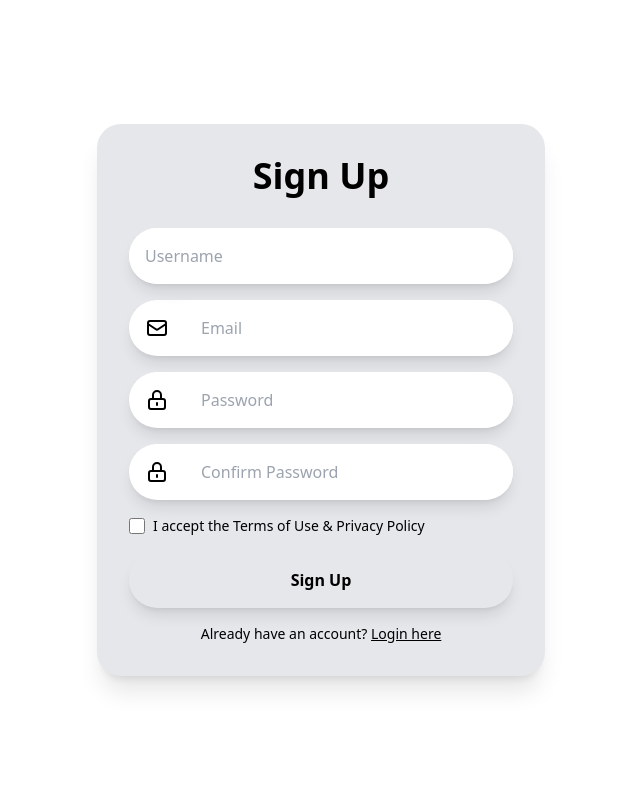
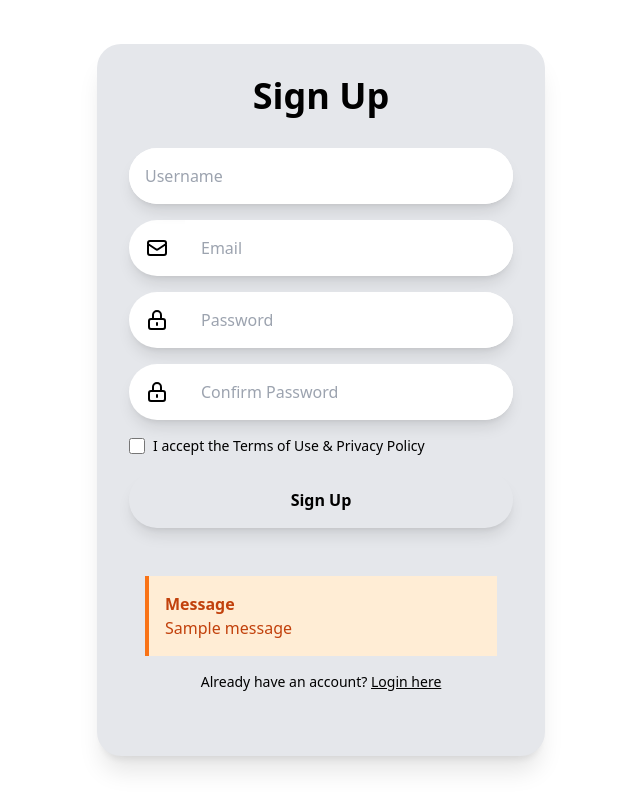
Before and after one commit to poudelalina86/Hackathon_ChillGuys, a Django app: page /signin in a window 1280 px wide. Shown: the whole page, without its empty margins (319-959 px from the left). Run offline with Django 5.2, Linux system fonts and the light colour scheme; one stand-in notice (Sample message) is shown; parts of the project's set-up code (start-up, migrations or seed data) failed here and were passed over; some libraries are stand-ins or nearby versions.

Commit message:
credentials message

```diff
--- a/templates/profile.html
+++ b/templates/profile.html
@@ -16,7 +16,7 @@
     <header class="bg-orange-200 shadow-md">
       <nav class="container mx-auto px-4">
         <div class="flex items-center justify-between h-16">
-          <a class="text-xl font-bold text-orange-800" href="/">HARSHA</a>
+          <a class="text-xl font-bold text-orange-800" href="/">MOOD MATRIX</a>
           <div class="flex items-center space-x-8">
             <a class="text-orange-800 hover:underline" href="/homepage">Home</a>
           </div>
@@ -33,7 +33,7 @@
     </header>
 
     <!-- Profile Section -->
-    <div class="content-section container mx-auto px-4 py-8">
+    {% comment %} <div class="content-section container mx-auto px-4 py-8">
       {% for message in messages %}
       <div
         class="bg-orange-100 border-l-4 border-orange-500 text-orange-700 p-4 mb-4"
@@ -42,7 +42,7 @@
         <p class="font-bold">Message</p>
         <p>{{ message }}</p>
       </div>
-      {% endfor %}
+      {% endfor %} {% endcomment %}
       <div class="flex items-center space-x-6">
         <img
           class="w-24 h-24 rounded-full border-2 border-orange-400"
--- a/templates/signup.html
+++ b/templates/signup.html
@@ -148,7 +148,16 @@
         >
           <span>Sign Up</span>
         </button>
-
+        <div class="content-section container mx-auto px-4 py-8">
+          {% for message in messages %}
+          <div
+            class="bg-orange-100 border-l-4 border-orange-500 text-orange-700 p-4 mb-4"
+            role="alert"
+          >
+            <p class="font-bold">Message</p>
+            <p>{{ message }}</p>
+          </div>
+          {% endfor %}
         <!-- Login Link -->
         <div class="text-center text-sm">
           Already have an account?
```
Also changed, not shown: templates/login.html (+10 -1 lines), db.sqlite3.
